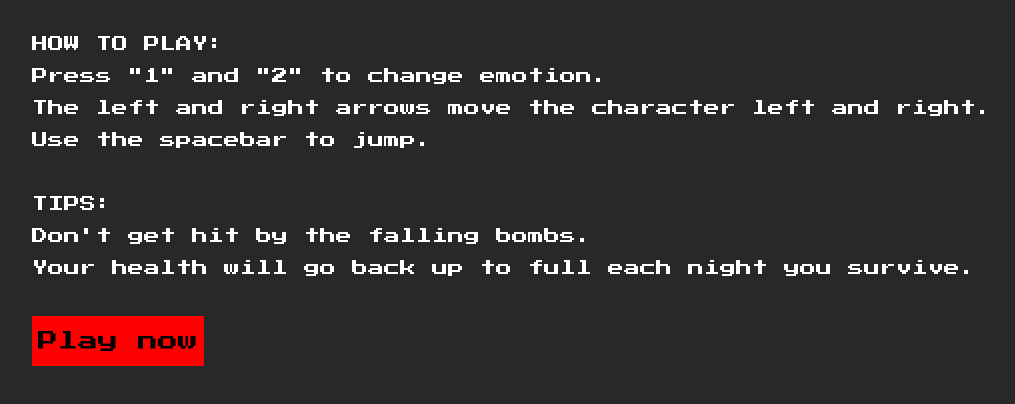
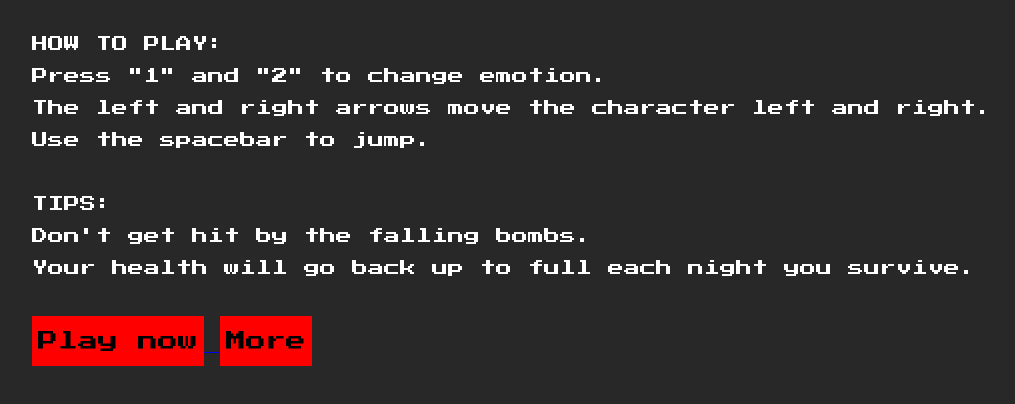
Before and after one commit to LB123658/unkrafted, a plain HTML site: page game.html in a window 1280 px wide. Shown: the part 138-542 px from the top of the page, without its empty margins (18-1033 px from the left). Drawn offline with Linux system fonts and the light colour scheme.

Commit message:
Update game.html

```diff
--- a/game.html
+++ b/game.html
@@ -29,17 +29,17 @@ font-size: 30px;
 color: white;
 margin-left: 50px;
 }
-#play {
+.play {
 height: 50px;
 background: red;
 font-size: 20px;
 border: none;
 cursor: pointer;
 }
-#play:hover {
+.play:hover {
 background: orange;
 }
-#play:focus {
+.play:focus {
 background: red;
 color: white;
 }
@@ -55,6 +55,7 @@ line-height: 2;
 <img id="img" src="https://lb123658.github.io/unkrafted/favicon.ico">
 <p id="game">Unkrafted</p>
 <p id="description">HOW TO PLAY:<br>Press "1" and "2" to change emotion.<br>The left and right arrows move the character left and right.<br>Use the spacebar to jump.<br><br>TIPS:<br>Don't get hit by the falling bombs.<br>Your health will go back up to full each night you survive.<br><br><a href="https://lb123658.github.io/unkrafted?game=playing">
-<button id="play">Play now</button></a></p>
+<button class="play">Play now</button></a><a href="https://lb123658.github.io/unkrafted/app">
+<button class="play">More</button></a></p>
 </body>
 </html>
```
